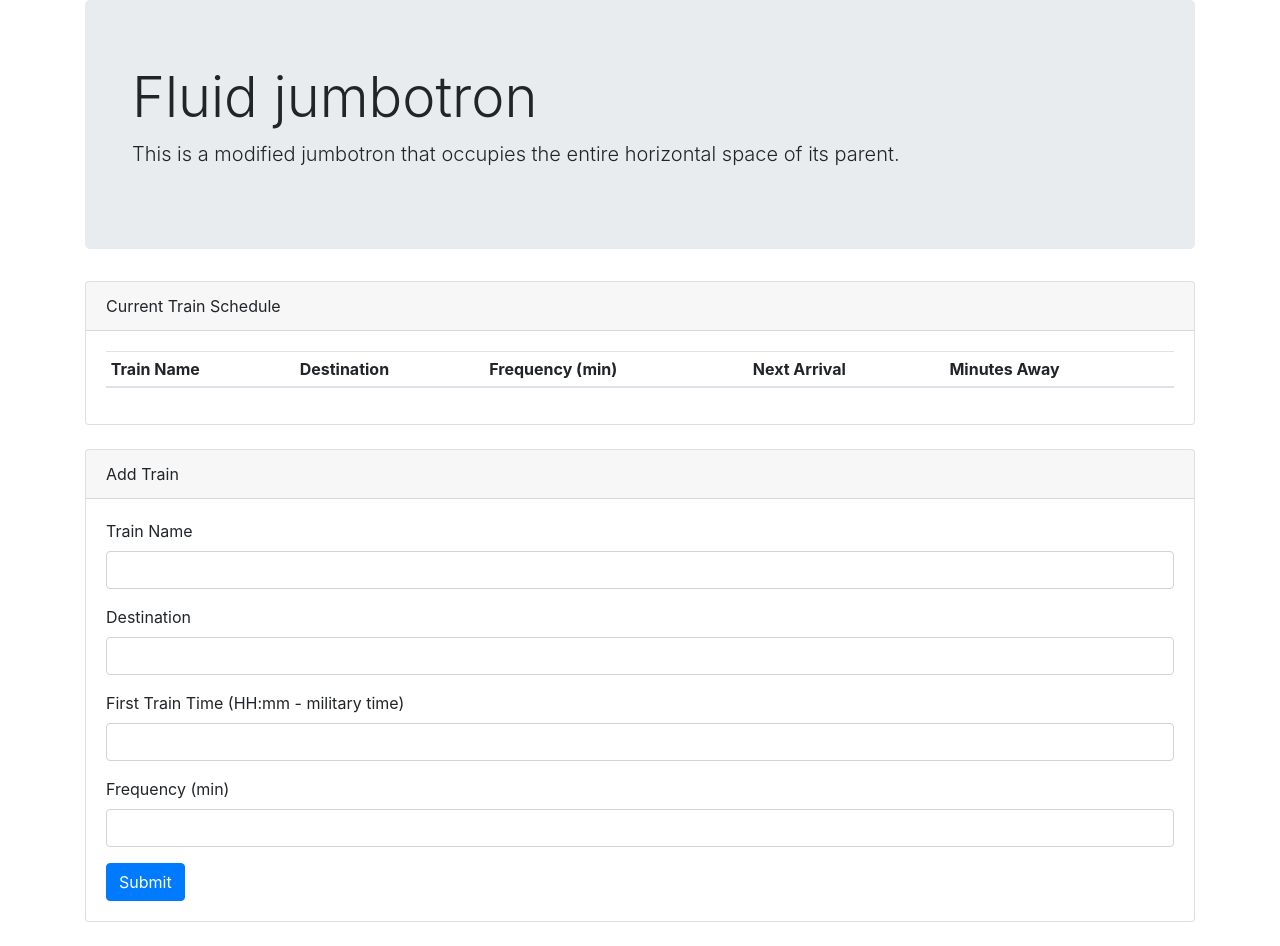
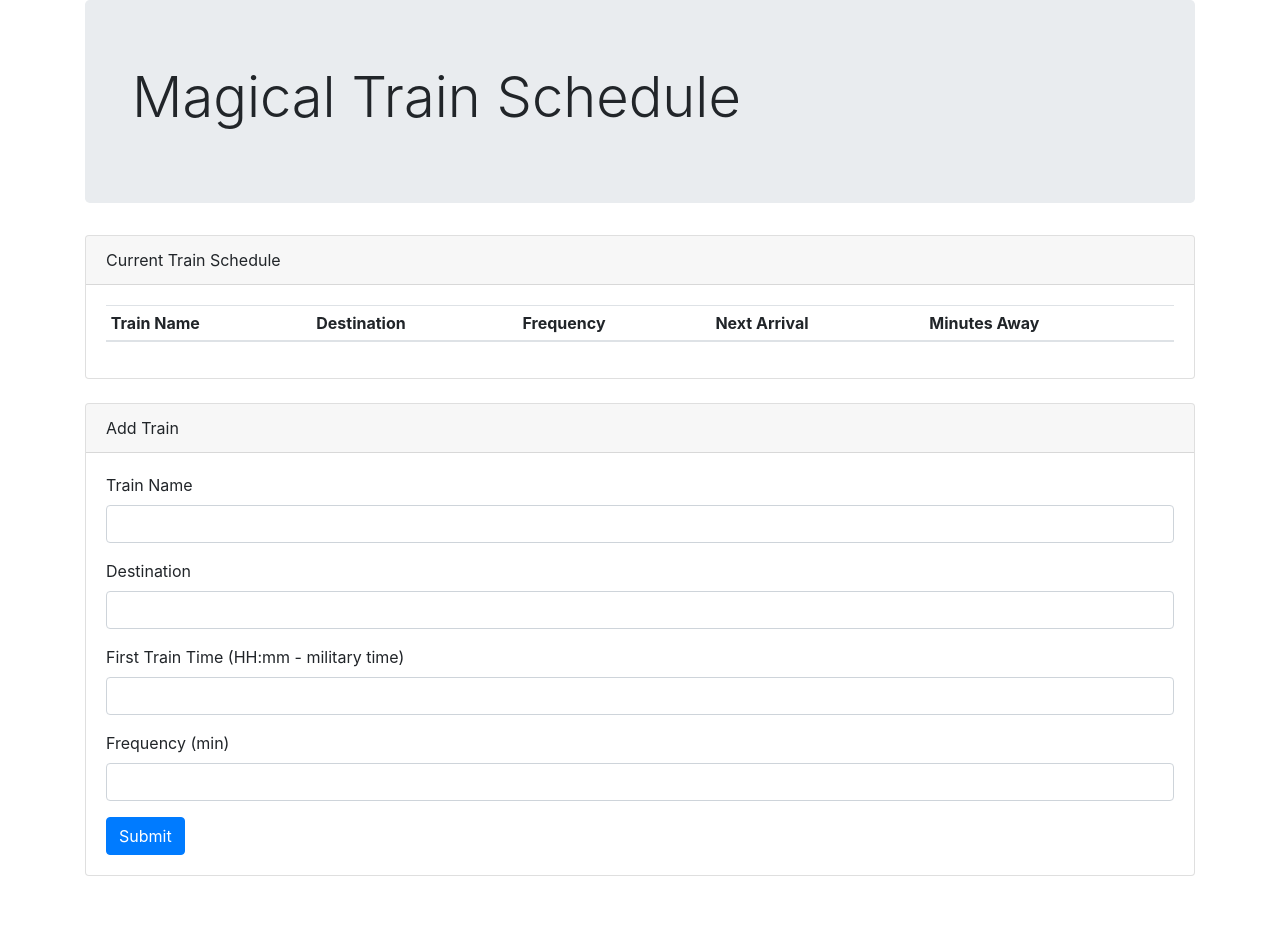
Before and after one commit to kevinperez1996/Train-Schedule, a plain HTML site: page index.html in a window 1280 px wide. After the commit the page ends 900 px from the top, so only its background shows below. Drawn offline with nearby package versions, Linux system fonts and the light colour scheme; no server answers.

Commit message:
added Text to jumbotron for Title. and edited small html and JS details

```diff
--- a/index.html
+++ b/index.html
@@ -33,9 +33,7 @@
 
                 <div class="jumbotron">
                     <div class="container">
-                        <h1 class="display-4">Fluid jumbotron</h1>
-                        <p class="lead">This is a modified jumbotron that occupies the entire horizontal space of its
-                            parent.</p>
+                        <h1 class="display-4">Magical Train Schedule</h1>
                     </div>
                 </div>
 
@@ -54,7 +52,7 @@
                                 <tr>
                                     <th scope="col">Train Name</th>
                                     <th scope="col">Destination</th>
-                                    <th scope="col">Frequency (min)</th>
+                                    <th scope="col">Frequency</th>
                                     <th scope="col">Next Arrival</th>
                                     <th scope="col">Minutes Away</th>
                                 </tr>
```
Also changed, not shown: assets/javascript/code.js (+2 -8 lines).
